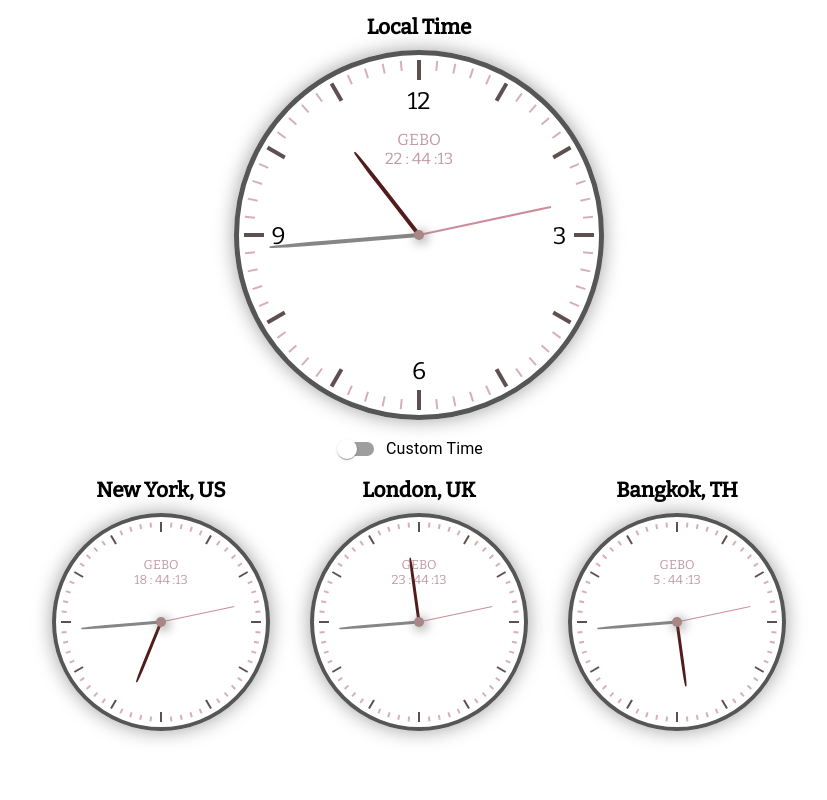
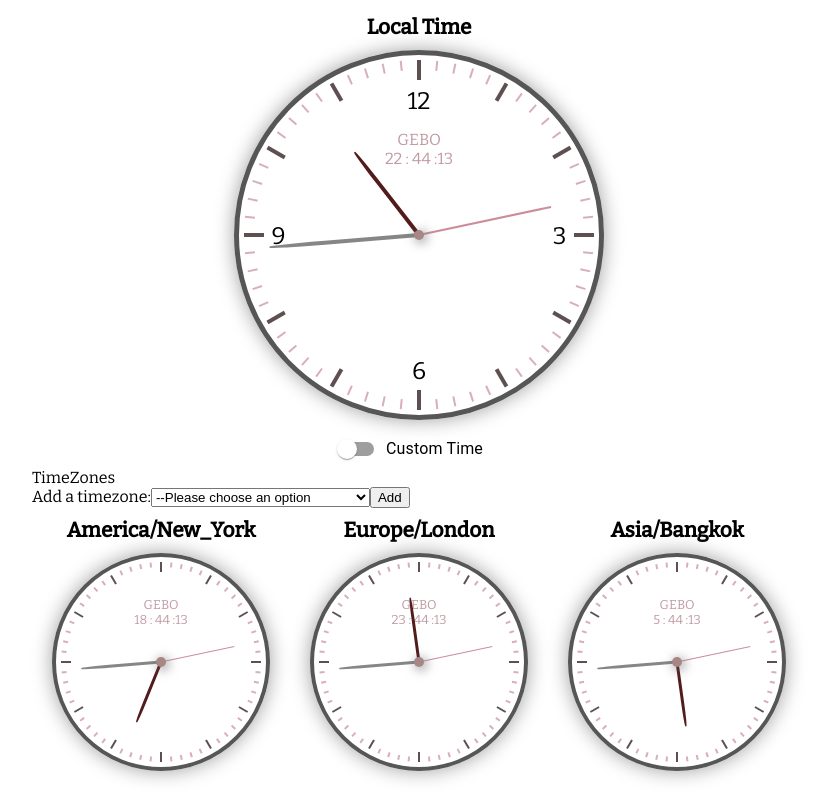
Before and after one commit to sprajams/analog-clock, a React (Create React App) app: page / in a window 1280 px wide. Shown: the whole page, without its empty margins (221-1048 px from the left). Built offline with nearby package versions, Linux system fonts and the light colour scheme.

Commit message:
add new timezone from dropdown feature

```diff
--- a/src/App.jsx
+++ b/src/App.jsx
@@ -1,6 +1,7 @@
 import { useState, useEffect } from "react";
 import Clock from "./components/Clock";
-import Form from "./components/Form";
+import TimeInput from "./components/TimeInput";
+import Timezones from "./components/Timezones";
 import "./App.scss";
 
 function App() {
@@ -22,8 +23,9 @@ function App() {
   return (
     <div className="outer">
       {/* CURRENT TIME */}
-      <Clock time={time} />
-      <Form
+
+      {manual ? <Clock time={customTime} /> : <Clock time={time} />}
+      <TimeInput
         setManual={setManual}
         manual={manual}
         setCustomTime={setCustomTime}
@@ -31,28 +33,9 @@ function App() {
         time={time}
       />
 
-      {manual ? (
-        <Clock time={customTime} small />
-      ) : (
+      {manual ? null : (
         <div className="smallGroup">
-          <Clock
-            time={time}
-            title={`New York, US`}
-            timezone={`America/New_York`}
-            small
-          />
-          <Clock
-            time={time}
-            title={`London, UK`}
-            timezone={`Europe/London`}
-            small
-          />
-          <Clock
-            time={time}
-            title={`Bangkok, TH`}
-            timezone={`Asia/Bangkok`}
-            small
-          />
+          <Timezones time={time} />
         </div>
       )}
     </div>
--- a/src/App.scss
+++ b/src/App.scss
@@ -5,9 +5,3 @@
   flex-direction: column;
   margin: 15px 20px;
 }
-.smallGroup {
-  @media (min-width: 768px) {
-    margin-top: 10px;
-    display: flex;
-  }
-}
--- a/src/components/Form/index.jsx
+++ b/src/components/TimeInput/index.jsx
@@ -3,7 +3,7 @@ import FormControlLabel from "@mui/material/FormControlLabel";
 import Switch from "@mui/material/Switch";
 import styles from "./styles.module.scss";
 
-function Form({ setManual, manual, setCustomTime }) {
+function TimeInput({ setManual, manual, setCustomTime }) {
   const onChange = (e) => {
     const arr = e.target.value.split(":");
     const [hours, minutes] = arr;
@@ -40,4 +40,4 @@ function Form({ setManual, manual, setCustomTime }) {
   );
 }
 
-export default Form;
+export default TimeInput;
--- /dev/null
+++ b/src/components/Timezones/index.jsx
@@ -0,0 +1,48 @@
+import { useState } from "react";
+import Clock from "../Clock";
+import tzData from "../../constants/tzData";
+import styles from "./styles.module.scss";
+
+function Timezones({ time }) {
+  const [tz, setTz] = useState("");
+  const [arrTz, setArrTz] = useState([
+    `America/New_York`,
+    `Europe/London`,
+    `Asia/Bangkok`,
+  ]);
+
+  const onChange = (e) => {
+    setTz(e.target.value);
+  };
+  const onClick = () => {
+    setArrTz((curr) => {
+      return [...curr, tz];
+    });
+  };
+
+  return (
+    <div>
+      <div>TimeZones</div>
+      <div>
+        <label htmlFor="tz-select">Add a timezone:</label>
+        <select name="tz" id="tz-select" onChange={onChange}>
+          <option value="">--Please choose an option</option>
+          {tzData.map((x) => {
+            return (
+              <option value={x.name} key={x.name}>
+                {x.name}
+              </option>
+            );
+          })}
+        </select>
+        <button onClick={onClick}>Add</button>
+      </div>
+      <div className={styles.container}>
+        {arrTz.map((x, i) => {
+          return <Clock time={time} title={x} timezone={x} key={x + i} small />;
+        })}
+      </div>
+    </div>
+  );
+}
+export default Timezones;
--- /dev/null
+++ b/src/components/Timezones/styles.module.scss
@@ -0,0 +1,6 @@
+.container {
+  @media (min-width: 768px) {
+    margin-top: 10px;
+    display: flex;
+  }
+}
--- a/src/constants/timezones.js
+++ b/src/constants/tzData.js
@@ -1,12 +1,12 @@
-const timezones = [
-  {
-    offset: "GMT-12:00",
-    name: "Etc/GMT-12",
-  },
-  {
-    offset: "GMT-11:00",
-    name: "Etc/GMT-11",
-  },
+const tzData = [
+  // {
+  //   offset: "GMT-12:00",
+  //   name: "Etc/GMT-12",
+  // },
+  // {
+  //   offset: "GMT-11:00",
+  //   name: "Etc/GMT-11",
+  // },
   {
     offset: "GMT-11:00",
     name: "Pacific/Midway",
@@ -373,4 +373,4 @@ const timezones = [
   },
 ];
 
-export default timezones;
+export default tzData;
```
Also changed, not shown: src/components/TimeInput/styles.module.scss (renamed from src/components/Form/styles.module.scss).
